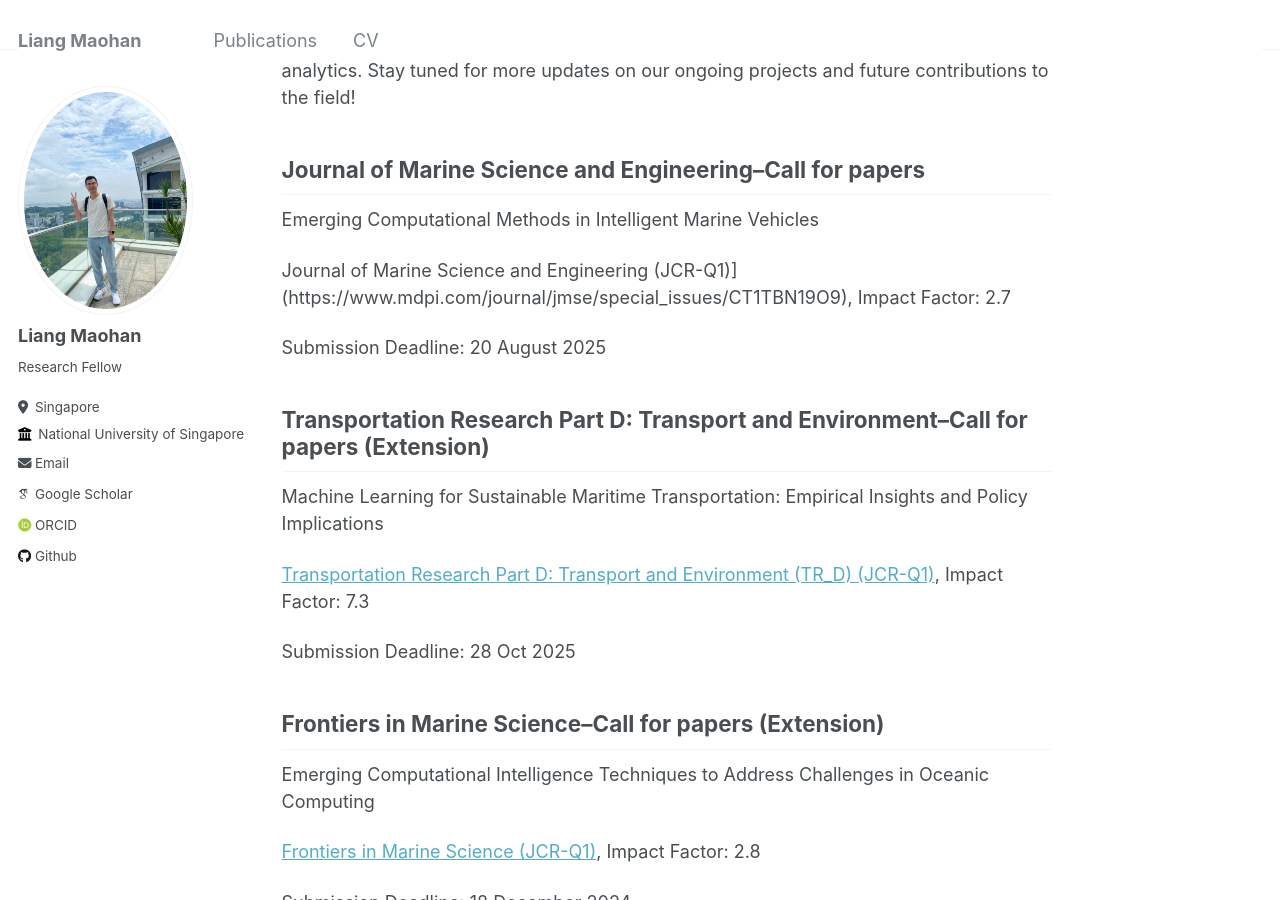
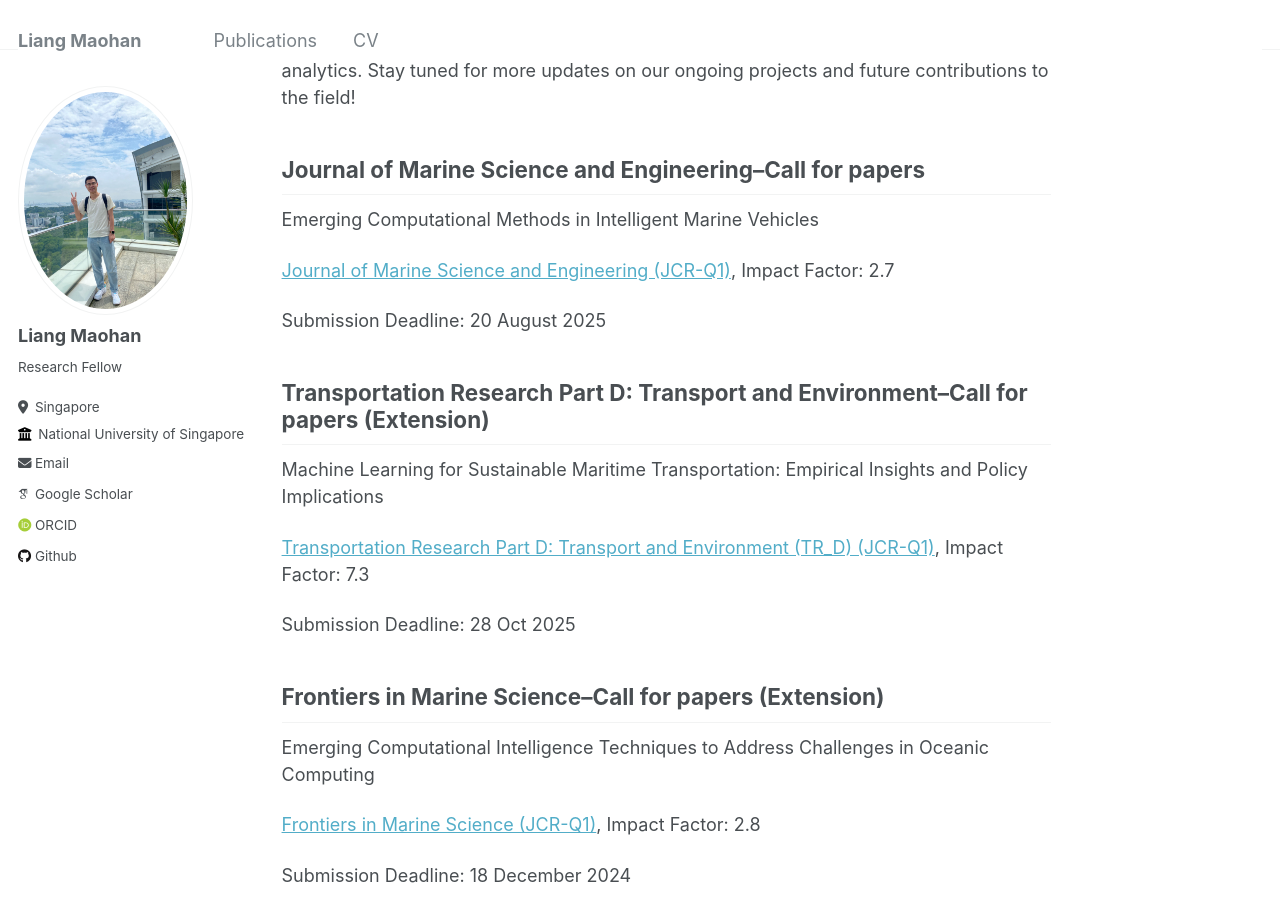
Before and after one commit to maohliang/nus.github.io, a Jekyll site: the page built from _pages/about.md, in a window 1280 px wide and 900 px high, scrolled down 599 px. Built offline with Jekyll 4.4.1, drawn with Linux system fonts in a browser that asks for light colours; some web fonts are replaced.

Commit message:
Update about.md

```diff
--- a/_pages/about.md
+++ b/_pages/about.md
@@ -21,7 +21,7 @@ Journal of Marine Science and Engineering--Call for papers
 
 Emerging Computational Methods in Intelligent Marine Vehicles
 
- Journal of Marine Science and Engineering (JCR-Q1)](https://www.mdpi.com/journal/jmse/special_issues/CT1TBN19O9), Impact Factor: 2.7
+[Journal of Marine Science and Engineering (JCR-Q1)](https://www.mdpi.com/journal/jmse/special_issues/CT1TBN19O9), Impact Factor: 2.7
 
 Submission Deadline: 20 August 2025
 
```
